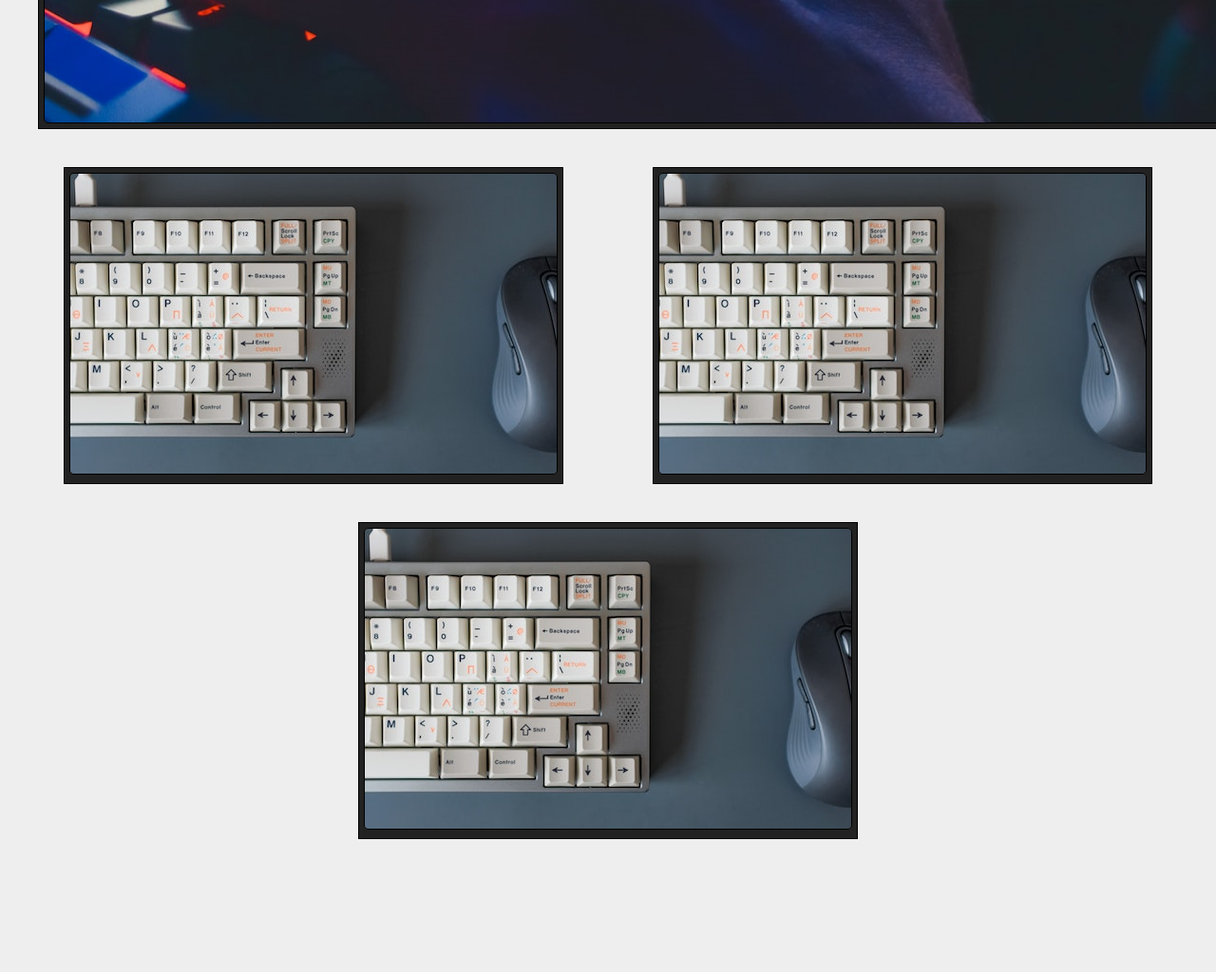
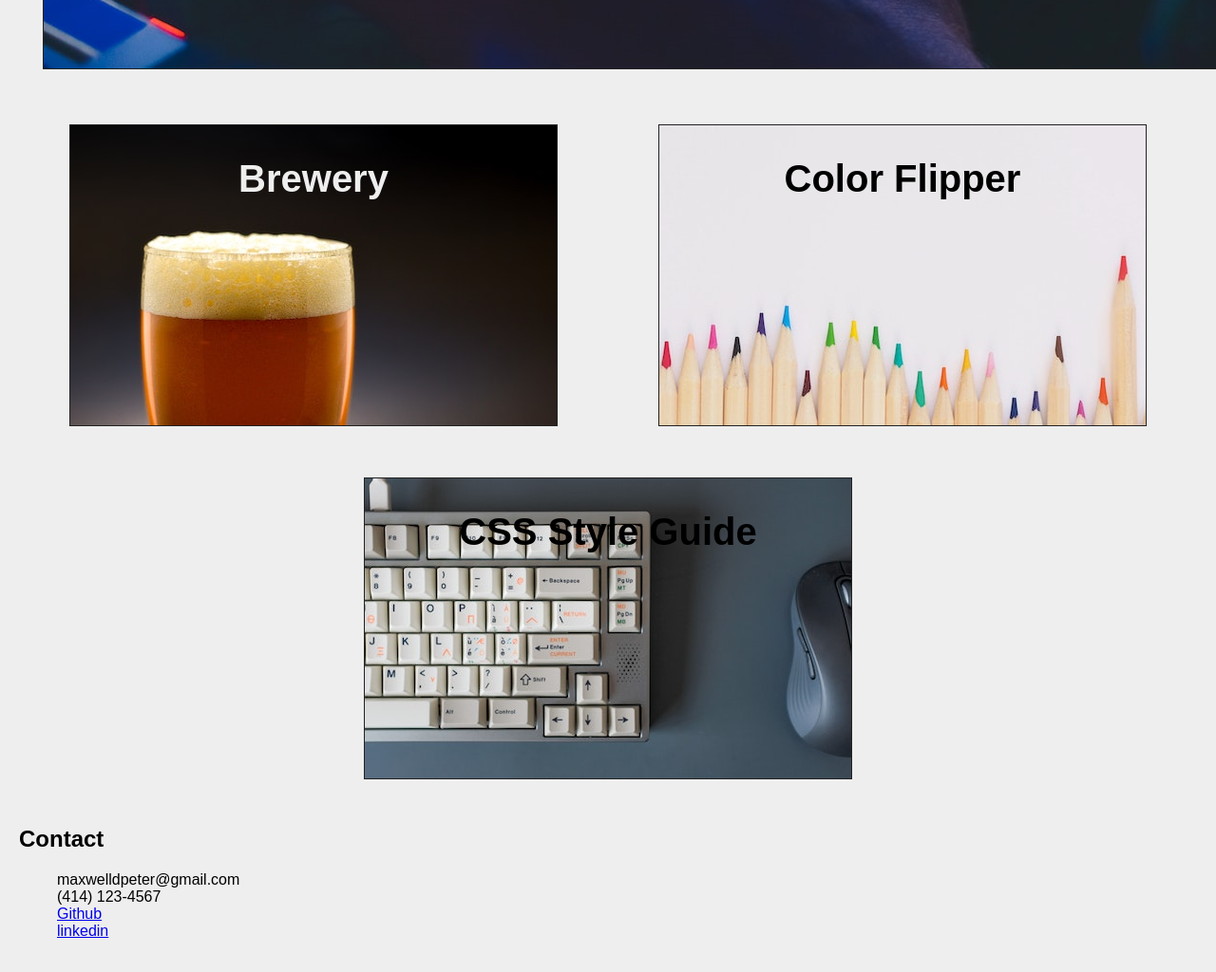
Before and after one commit to Max24p7/Advanced-CSS-Challenge01, a plain HTML site: page index.html in a window 1280 px wide. Shown: the part 600-1624 px from the top of the page at 95% size. Drawn offline with Linux system fonts and the light colour scheme.

Commit message:
added more images, styling to main, and started the contact info

```diff
--- a/assets/style.css
+++ b/assets/style.css
@@ -34,19 +34,16 @@ nav {
     overflow: hidden;
 }
 
-.nav-links li {
-
-}
-
 .nav-links a {
     text-decoration: none;
     display: block;
     color: var(--white);
     text-align: center;
     padding: 14px 16px;
+    transition: all 0.7s ease-out;
 }
 
-.nav-links a:hover {
+.nav-links a:hover, a:focus {
     background-color: white;
     color: black;
 }
@@ -65,25 +62,33 @@ main {
 }
 
 .flex-links img {
-    border: 1px black solid;
-    border-radius: 5px;
+    border: 1px var(--gray) solid;
+    /* border-radius: 25px; */
     margin: 5px;
 }
 
 .img-container {
-    border: black 1px solid;
-    background-color: var(--gray);
+    /* border: black 1px solid; */
+    /* background-color: var(--gray); */
     margin: 20px;
 }
 
+
+.img-container img:hover {
+    transform: scale3d(1.1,1.1,1);
+    transition: transform 1s ease-in-out;
+}
+
+
 #primary-container {
-    width: 1500px;
-    height: 500px;
+    width: 1300px;
+    height: 470px;
     margin: 20px;
     flex-wrap: wrap;
     justify-content: center;
     display: flex;
-    background-color: var(--gray);
+    /* background-color: var(--gray); */
+    /* border-radius: 5px; */
 }
 
 #primary-container h3 {
@@ -92,4 +97,18 @@ main {
     font-size: 40px;
 }
 
-/* LEFT OFF WORKING ON IMG SIZES AND FLEX POSITIONING */
+.secondary-container {
+    display: flex;
+    justify-content: center;
+    /* border-radius: 5px; */
+}
+
+.secondary-container h3 {
+    position: absolute;
+    /* color: var(--white); */
+    font-size: 40px;
+}
+
+#Brewery {
+    color: var(--white);
+}
--- a/index.html
+++ b/index.html
@@ -25,6 +25,12 @@
                         <a href="#Brewery">Brewery</a>
                     </li>
                     <li>
+                        <a href="#color-flipper">Color Flipper</a>
+                    </li>
+                    <li>
+                        <a href="#css-guide">CSS Guide</a>
+                    </li>
+                    <li>
                         <a href="#Resume">Resume</a>
                     </li>
                     <li>
@@ -40,21 +46,37 @@
             <h1 id="AboutMe">About Me</h1>
             <p>My name is Maxwell Peter, I recently graduated from UW-Milwaukee with honors distinction in the field of Information Studies.  I have a focus on front-end developement.  In my free time I enjoy playing video games and generally just spending time outdoors, enjoying kayaking, riding my bike, and long hikes.  One of my biggest passions in life is travel and I hope to see as much of the world as possible.</p>
 
-            <br>
             <section class="flex-links">
                 <div class="img-container" id="primary-container">
-                    <img src="./assets/fingersfix.png" alt="keyboard and mouse on desk">
+                    <a href="#"><img src="./assets/fingersfix.png" alt="keyboard and mouse on desk"></a>
                     <h3 id="AgeCalc">Age Calculator</h3>
                 </div>
-                <div class="img-container">
-                    <img src="./assets/keyboard-mouse.jpg" alt="keyboard and mouse on desk">
+                <div class="img-container secondary-container" >
+                    <a href="#"><img src="./assets/brewery.jpg" alt="keyboard and mouse on desk"></a>
+                    <h3 id="Brewery">Brewery</h3>
                 </div>
-                <div class="img-container">
-                    <img src="./assets/keyboard-mouse.jpg" alt="keyboard and mouse on desk">
+                <div class="img-container secondary-container">
+                    <a href="#"><img src="./assets/color-pencils.jpg" alt="keyboard and mouse on desk"></a>
+                    <h3 id="color-flipper">Color Flipper</h3>
                 </div>
-                <div class="img-container">
-                    <img src="./assets/keyboard-mouse.jpg" alt="keyboard and mouse on desk">
+                <div class="img-container secondary-container">
+                    <a href="#"><img src="./assets/keyboard-mouse.jpg" alt="keyboard and mouse on desk"></a>
+                    <h3 id="css-guide">CSS Style Guide</h3>
                 </div>
+            </section>
+
+            <section id="contact">
+                <h1>Contact</h1>
+                <ul class="contact-list" style= list-style-type:none>
+                    <li>maxwelldpeter@gmail.com</li>
+                    <li>(414) 123-4567</li>
+                    <li><a href="www.github.com/">Github</a></li>
+                    <li><a href="www.linkedin.com/">linkedin</a></li>
+                </ul>
+
+                <!-- Left off styling contact list -->
+
+
             </section>
 
 
```
Also changed, not shown: assets/brewery.jpg (added), assets/color-pencils.jpg (added), assets/fingers.jpg (deleted), 1 other file.
